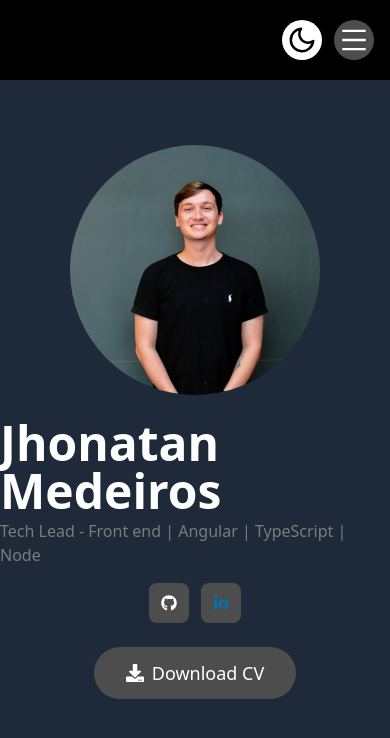
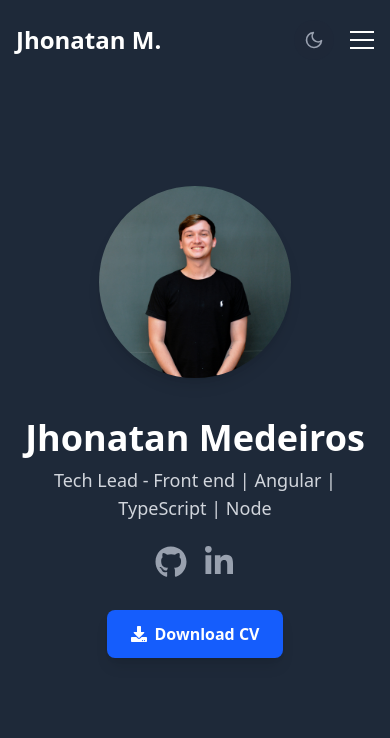
Before and after one commit to JhonatanMedeiros/personal-site, a Next.js app: page / in a window 390 px wide. Shown: the top 738 px of the page. Built offline with nearby package versions, Linux system fonts and the light colour scheme.

Commit message:
feat(header): implement scroll effect and mobile menu animation

```diff
--- a/package.json
+++ b/package.json
@@ -9,6 +9,7 @@
     "lint": "next lint"
   },
   "dependencies": {
+    "framer-motion": "^12.23.12",
     "next": "^15.4.1",
     "react": "^19.1.0",
     "react-dom": "^19.1.0",
--- a/src/components/Header.tsx
+++ b/src/components/Header.tsx
@@ -1,121 +1,138 @@
-import { useState } from 'react';
+import { useState, useEffect } from 'react';
 import Link from 'next/link';
 import { FiSun, FiMoon } from 'react-icons/fi';
-import { AiOutlineMenu, AiOutlineClose } from 'react-icons/ai';
+import { motion, AnimatePresence } from 'framer-motion';
 import useDataContext from '../Hooks/UseData';
 import { MenuItem } from '../Context/ContextProvider';
 
 const Header = () => {
-	const [menuOpen, setMenuOpen] = useState(false);
+	const [isOpen, setIsOpen] = useState(false);
+	const [isScrolled, setIsScrolled] = useState(false);
 	const { handleTheme, check, menuItem } = useDataContext();
-	const handle = (theme: string) => {
-		handleTheme(theme);
+
+
+	useEffect(() => {
+		const handleScroll = () => {
+			if (window.scrollY > 10) {
+				setIsScrolled(true);
+			} else {
+				setIsScrolled(false);
+			}
 		};
 
+		window.addEventListener('scroll', handleScroll);
+		return () => {
+			window.removeEventListener('scroll', handleScroll);
+		};
+	}, []);
+
+	const toggleMenu = () => {
+		setIsOpen(!isOpen);
+	};
+
+	const themeSwitch = (
+		<button
+			onClick={() => handleTheme(check ? 'light' : 'dark')}
+			className={`w-10 h-10 rounded-full flex items-center justify-center transition-colors duration-300 focus:outline-none ${
+				isScrolled || isOpen ? 'bg-gray-200 dark:bg-gray-700' : 'bg-white/90 dark:bg-gray-800/90'
+			}`}
+		>
+			{check ? (
+				<FiSun className="text-yellow-500 text-xl" />
+			) : (
+				<FiMoon className="text-gray-400 text-xl" />
+			)}
+		</button>
+	);
+
 	return (
-		<div className="z-50 ">
-			<div className="container">
-				{/* Header menu start  */}
-				<header className="flex justify-between items-center fixed top-0 left-0 w-full lg:static z-1111111111">
-					<div className=" flex justify-between w-full px-4 lg:px-0 bg-[#F3F6F6] dark:bg-black lg:bg-transparent!">
-						<div className="flex justify-end w-full items-center space-x-4 lg:my-8 my-5 ">
-							<div className="flex items-center">
-								{/* dark mode icon */}
-								{!check
-									? (
-										<span
-											onClick={() => handle('dark')}
-											className="bg-white w-[40px] opacity-100 visible flex lg:opacity-0 lg:hidden h-[40px] rounded-full justify-center items-center text-black cursor-pointer ml-4"
+		<>
+			<header
+				className={`fixed top-0 left-0 w-full z-50 transition-all duration-300 ${
+					isScrolled ? 'bg-white/80 dark:bg-gray-900/80 shadow-md backdrop-blur-sm' : 'bg-transparent'
+				}`}
 			>
-											<FiMoon className="text-3xl text-3xl text-black hover:text-gray-600! transition-all duration-300 ease-in-out" />
-										</span>
-									)
-									: (
-										<span
-											onClick={() => handle('light')}
-											className="bg-[#4D4D4D] w-[40px] h-[40px] rounded-full  opacity-100 visible flex lg:opacity-0 lg:hidden justify-center items-center transition-all duration-300 ease-in-out cursor-pointer  ml-4"
+				<div className="container mx-auto px-4 sm:px-6 lg:px-8">
+					<div className="flex items-center justify-between h-20">
+						<Link href="/" className="text-2xl font-bold text-gray-800 dark:text-white">
+                            Jhonatan M.
+						</Link>
+
+						{/* Desktop Menu */}
+						<nav className="hidden md:flex items-center space-x-6">
+							{menuItem.map((item: MenuItem) => (
+								<Link
+									key={item.id}
+									href={item.link}
+									className="text-gray-600 dark:text-gray-300 hover:text-blue-600 dark:hover:text-blue-400 transition-colors duration-300"
 								>
-											<FiSun className="text-white text-3xl hover:text-gray-600! text-3xl transition-all duration-300 ease-in-out" />
-										</span>
-									)}
+									{item.name}
+								</Link>
+							))}
+							{themeSwitch}
+						</nav>
 
-								{/* mobile menu icon */}
-								{!menuOpen
-									? (
-										<span
-											onClick={() => setMenuOpen(!menuOpen)}
-											className="bg-[#4D4D4D] lg:opacity-0 lg:invisible visible opacity-100 w-[40px] h-[40px] rounded-full flex justify-center cursor-pointer items-center text-white dark:text-white text-3xl ml-3 "
-										>
-											<AiOutlineMenu />
-										</span>
-									)
-									: (
-										<span
-											onClick={() => setMenuOpen(!menuOpen)}
-											className="bg-[#4D4D4D] lg:opacity-0 cursor-pointer lg:invisible visible opacity-100 w-[40px] h-[40px] rounded-full flex justify-center items-center text-white text-3xl ml-3 "
-										>
-											<AiOutlineClose />
-										</span>
-									)}
+						{/* Mobile Menu Button */}
+						<div className="md:hidden flex items-center space-x-4">
+							{themeSwitch}
+							<button onClick={toggleMenu} className="z-50">
+								<div className="w-6 h-6 flex flex-col justify-around">
+									<motion.span
+										animate={{ rotate: isOpen ? 45 : 0, y: isOpen ? 8 : 0 }}
+										className="block w-full h-0.5 bg-gray-800 dark:bg-white"
+									></motion.span>
+									<motion.span
+										animate={{ opacity: isOpen ? 0 : 1 }}
+										className="block w-full h-0.5 bg-gray-800 dark:bg-white"
+									></motion.span>
+									<motion.span
+										animate={{ rotate: isOpen ? -45 : 0, y: isOpen ? -8 : 0 }}
+										className="block w-full h-0.5 bg-gray-800 dark:bg-white"
+									></motion.span>
+								</div>
+							</button>
 						</div>
 					</div>
 				</div>
-					<nav className={`${menuOpen ? 'block  dark:bg-black' : 'hidden lg:block'}`}>
-						{/* Menu items start  */}
-						<ul
-							className={`${
-								menuOpen
-									? 'block lg:hidden  absolute left-0 rounded-b-[20px] top-20 z-22222222222222 w-full bg-white dark:bg-[#1D1D1D] drop-shadow-lg py-4 '
-									: 'flex my-12 '
-							}`}
+			</header>
+
+			{/* Mobile Menu */}
+			<AnimatePresence>
+				{isOpen && (
+					<motion.div
+						initial={{ opacity: 0 }}
+						animate={{ opacity: 1 }}
+						exit={{ opacity: 0 }}
+						className="fixed inset-0 z-40 bg-black/50 backdrop-blur-sm md:hidden"
+						onClick={toggleMenu}
 					>
+						<motion.nav
+							initial={{ x: '100%' }}
+							animate={{ x: 0 }}
+							exit={{ x: '100%' }}
+							transition={{ type: 'spring', stiffness: 300, damping: 30 }}
+							className="fixed top-0 right-0 h-full w-64 bg-white dark:bg-gray-900 shadow-lg p-8"
+							onClick={(e) => e.stopPropagation()}
+						>
+							<ul className="flex flex-col space-y-6 mt-16">
 								{menuItem.map((item: MenuItem) => (
-								<li
-									onClick={() => setMenuOpen(false)}
-									key={item.id}
-									className=" "
+									<li key={item.id}>
+										<Link
+											href={item.link}
+											className="flex items-center space-x-3 text-lg text-gray-700 dark:text-gray-200 hover:text-blue-600 dark:hover:text-blue-400"
+											onClick={toggleMenu}
 										>
-									<Link
-										key={item.id}
-										href={item?.link}
-										className={`
-											${menuOpen ? 'pl-4' : 'dark:bg-[#212425] rounded-md bg-white text-gray-lite'}
-											text-black dark:text-white hover:text-gray-600! font-medium mx-2.5 flex text-xtiny py-2.5 md:px-4 xl:px-5 items-center transition-all duration-300 ease-in-out`
-										}>
-
-										<span className="mr-2 text-xl">{item?.icon}</span>{' '}
-										{item?.name}
-
+											<span className="text-xl">{item.icon}</span>
+											<span>{item.name}</span>
 										</Link>
 									</li>
 								))}
-
-							{/* dark mode */}
-							{!check
-								? (
-									<span
-										onClick={() => handle('dark')}
-										className="bg-white w-[40px] hidden h-[40px] rounded-full lg:flex justify-center items-center cursor-pointer ml-2 "
-									>
-										<FiMoon className="text-3xl text-black hover:text-gray-600! transition-all duration-300 ease-in-out" />
-									</span>
-								)
-								: (
-									<span
-										onClick={() => handle('light')}
-										className="bg-[#212425] w-[40px] h-[40px] hidden rounded-full lg:flex justify-center items-center cursor-pointer ml-2"
-									>
-										<FiSun className="text-white hover:text-gray-600! text-3xl transition-all duration-300 ease-in-out" />
-									</span>
+							</ul>
+						</motion.nav>
+					</motion.div>
 				)}
-						</ul>
-
-						{/* Menu items end  */}
-					</nav>
-				</header>
-				{/* Header menu End  */}
-			</div>
-		</div>
+			</AnimatePresence>
+		</>
 	);
 };
 
--- a/src/components/Home.tsx
+++ b/src/components/Home.tsx
@@ -1,64 +1,88 @@
-import Image from 'next/legacy/image';
+import Image from 'next/image';
 import Link from 'next/link';
 import { FaLinkedinIn, FaGithub, FaDownload } from 'react-icons/fa';
+import { motion } from 'framer-motion';
 import { personalData } from '../data/data';
 
 const HomePage = () => {
+	const containerVariants = {
+		hidden: { opacity: 0 },
+		visible: {
+			opacity: 1,
+			transition: {
+				staggerChildren: 0.2,
+			},
+		},
+	};
+
+
+	const itemVariants = {
+		hidden: { y: 20, opacity: 0 },
+		visible: { y: 0, opacity: 1 },
+	};
+
+
 	return (
-		<>
-			<div
-				className="flex flex-col items-center min-h-screen justify-center bg-gray-100 dark:bg-gray-800"
-				data-aos="fade"
+		<div className="min-h-screen flex items-center justify-center bg-gray-50 dark:bg-gray-800">
+			<motion.div
+				className="container mx-auto px-4 sm:px-6 lg:px-8"
+				variants={containerVariants}
+				initial="hidden"
+				animate="visible"
 			>
-				<div className="relative w-[250px] h-[250px] 2xl:w-[280px] 2xl:h-[280px]">
+				<div className="flex flex-col md:flex-row items-center justify-center gap-10 md:gap-20">
+					<motion.div variants={itemVariants} className="relative w-48 h-48 md:w-64 md:h-64">
 						<Image
 							src={personalData.profileImage}
 							alt={personalData.name}
+							priority
 							layout="fill"
 							objectFit="cover"
-						className="rounded-full"
+							className="rounded-full shadow-lg"
 						/>
-				</div>
-				<h3 className="mt-6 mb-1 text-5xl font-semibold dark:text-white">
+					</motion.div>
+
+					<motion.div variants={itemVariants} className="text-center md:text-left">
+						<h1 className="text-4xl md:text-6xl font-bold text-gray-800 dark:text-white">
 							{personalData.name}
-				</h3>
-				<p className="mb-4 text-[#7B7B7B]">{personalData.title}</p>
-				{/* Avatar Info End */}
+						</h1>
+						<p className="mt-2 text-lg md:text-xl text-gray-600 dark:text-gray-300">
+							{personalData.title}
+						</p>
 
-				{/* Social information start */}
-				<div className="flex space-x-3">
+						<div className="mt-6 flex justify-center md:justify-start space-x-4">
 							<a
 								href={personalData.social.github}
 								target="_blank"
 								rel="noopener noreferrer"
+								className="text-gray-500 dark:text-gray-400 hover:text-blue-600 dark:hover:text-blue-400 transition-colors duration-300"
 							>
-						<span className="social-btn bg-[#4D4D4D] text-white hover:text-black transition-all duration-300 ease-in-out">
-							<FaGithub />
-						</span>
+								<FaGithub className="w-8 h-8" />
 							</a>
 							<a
 								href={personalData.social.linkedin}
 								target="_blank"
 								rel="noopener noreferrer"
+								className="text-gray-500 dark:text-gray-400 hover:text-blue-600 dark:hover:text-blue-400 transition-colors duration-300"
 							>
-						<span className="social-btn bg-[#4D4D4D] text-[#0072b1] hover:text-white transition-all duration-300 ease-in-out">
-							<FaLinkedinIn />
-						</span>
+								<FaLinkedinIn className="w-8 h-8" />
 							</a>
 						</div>
-				{/* Social information start */}
 
+						<div className="mt-8">
 							<Link
 								href={personalData.cv}
 								download
-					className="flex items-center bg-[#4D4D4D] px-8 py-3 text-lg text-white rounded-[35px] mt-6 hover:text-black transition-all duration-300 ease-in-out">
-
-					<FaDownload className="mr-2" />Download CV
-
+								className="inline-flex items-center gap-2 bg-blue-600 text-white font-semibold px-6 py-3 rounded-lg hover:bg-blue-700 transition-colors duration-300 shadow-lg"
+							>
+								<FaDownload />
+                                Download CV
 							</Link>
-				{/* Download button End */}
 						</div>
-		</>
+					</motion.div>
+				</div>
+			</motion.div>
+		</div>
 	);
 };
 
--- a/src/pages/about.tsx
+++ b/src/pages/about.tsx
@@ -1,4 +1,4 @@
-import Image from 'next/legacy/image';
+import Image from 'next/image';
 import Header from '../components/Header';
 import { aboutData, personalData } from '../data/data';
 
```
Also changed, not shown: 1 other file (tests, documents, lock files or other folders). Lines whose indentation alone changed are shown as unchanged.
